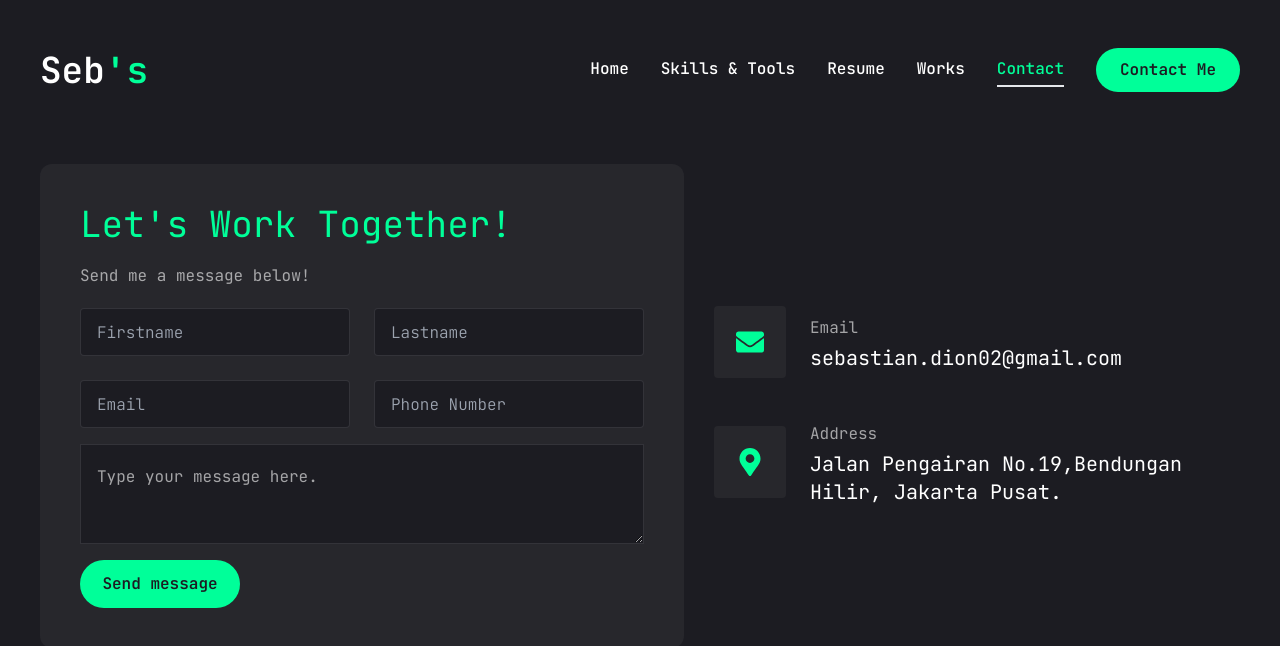
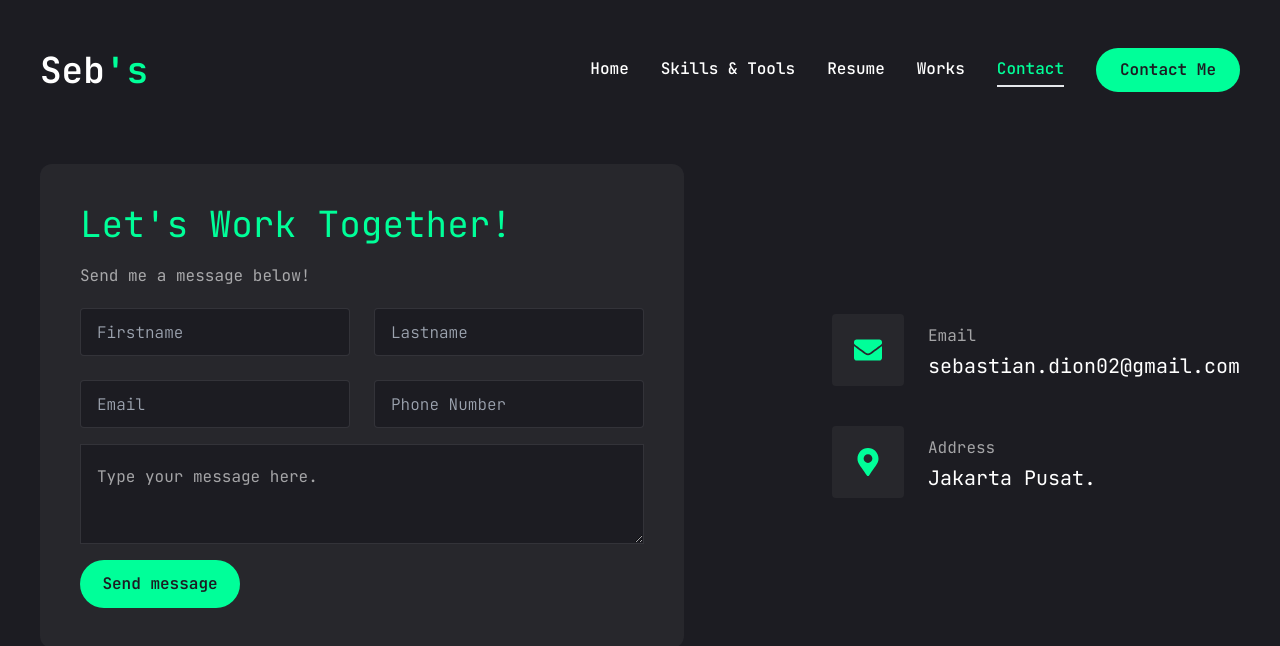
Before and after one commit to SebastianDion/WebPortofolioDion, a Next.js app: page /contact in a window 1280 px wide. Shown: the top 646 px of the page. Built offline with nearby package versions, Linux system fonts and the light colour scheme.

Commit message:
remove address detail TMI

```diff
--- a/app/contact/page.jsx
+++ b/app/contact/page.jsx
@@ -21,7 +21,7 @@ const info = [
   {
     icons: <FaMapMarkerAlt />,
     title: 'Address',
-    description: 'Jalan Pengairan No.19,Bendungan Hilir, Jakarta Pusat.',
+    description: 'Jakarta Pusat.',
   },
 ];
 
```
